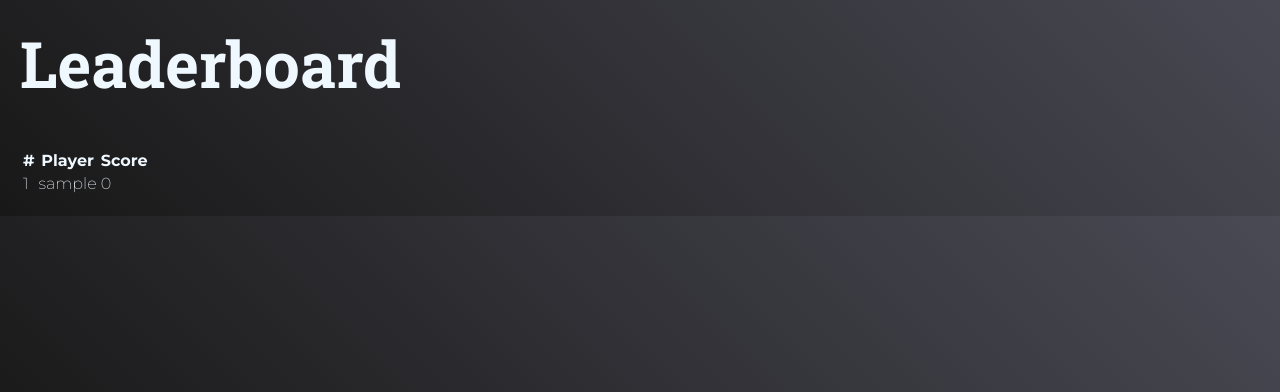
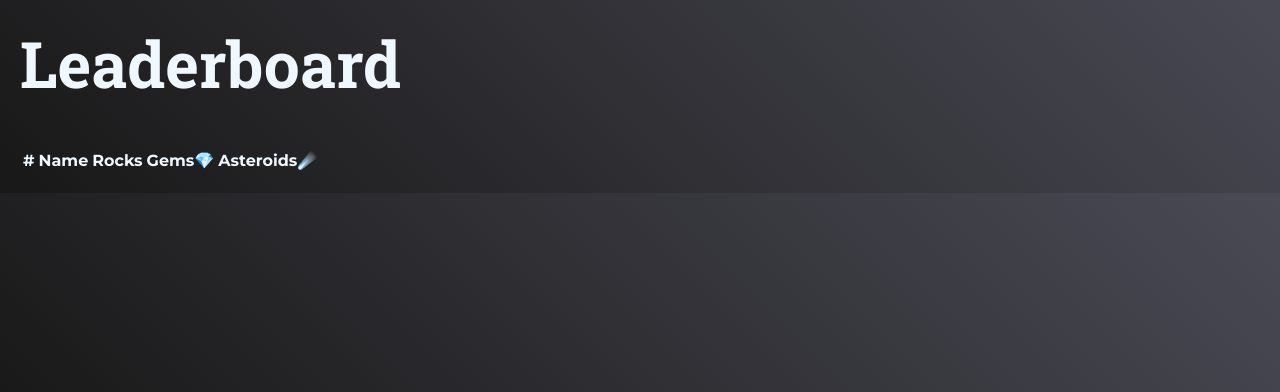
Before and after one commit to SpeedxPlr/clicker-project, a Django app: page /leaderboard/ in a window 1280 px wide. Shown: the part 42-434 px from the top of the page. Run offline with Django 5.2, Linux system fonts and the light colour scheme; the visitor is signed in with stand-in values (Sample User, id 1); data comes from the database, SQL or seed files in the repository; lists and menus that the app fills with data are empty.

Commit message:
Fixes, new leaderboard
new leaderboard, UI and style is next

```diff
--- a/clickergame/clickerapp/static/clickerapp/script.js
+++ b/clickergame/clickerapp/static/clickerapp/script.js
@@ -44,13 +44,13 @@ function refreshUI(data) {
 
     }
 
-    if(data.asteroids !== undefined){
+    if (data.asteroids !== undefined) {
 
     document.getElementById("asteroids")
         .textContent =
         data.asteroids;
 
-    }
+}
 
 
     if (data.ppc !== undefined) {
--- a/clickergame/clickerapp/templates/leaderboard.html
+++ b/clickergame/clickerapp/templates/leaderboard.html
@@ -3,16 +3,26 @@
 
 {% block content %}
 
+
 <h1>Leaderboard</h1>
-
+<p></p>
 <table>
 
 <tr>
-    <th>#</th>
-    <th>Player</th>
-    <th>Score</th>
+
+<th>#</th>
+<th>Name</th>
+
+<th>Rocks</th>
+<th>Gems💎</th>
+<th>Asteroids☄️</th>
+
+
+
+
 
 </tr>
+
 
 {% for player in players %}
 
@@ -23,12 +33,25 @@
 </td>
 
 <td>
-{{ player.user.username }}
+{{ player.profile.user.username }}
 </td>
 
+
 <td>
-{{ player.score }}
+{{ player.profile.score }}
 </td>
+
+
+<td>
+{{ player.profile.crystals }}
+</td>
+
+
+<td>
+{{ player.profile.asteroids }}
+</td>
+
+
 
 </tr>
 
--- a/clickergame/clickerapp/views.py
+++ b/clickergame/clickerapp/views.py
@@ -66,7 +66,8 @@ def home(request):
         "rank": rank,
         'next_crystals':next_crystals,
         "asteroid_upgrades": asteroid,
-        "next_asteroids": calculate_asteroids(profile.score),
+        "ppc": ppc,
+        "next_asteroids": calculate_asteroids(profile),
     })
 
 
@@ -372,18 +373,30 @@ from .models import Profile
 
 
 def leaderboard(request):
-    players = Profile.objects.select_related(
-        'user'
-    ).order_by('-score')[:100]
-    profile = request.user.profile
 
+    profiles = Profile.objects.order_by("-score")
 
-    rank = (Profile.objects.filter(score__gt=profile.score).count()+1)
-    return render(
-        request,
-        'leaderboard.html',
-        {'players': players}
-    )
+    players = []
+
+    for profile in profiles:
+
+        stats = calculate_player_stats(profile)
+
+        players.append({
+
+            "profile": profile,
+
+            "stats": stats,
+
+            "ppc": calculate_ppc(profile)
+
+        })
+
+    return render(request, "leaderboard.html", {
+
+        "players": players
+
+    })
 
 
 def auto_click(request):
@@ -393,7 +406,7 @@ def auto_click(request):
 
     ppc = calculate_ppc(profile)
 
-    gained = (stats["auto_clicks_per_second"]*stats["autoclick_multiplier"])
+    gained = (stats["auto_clicks_per_second"]*ppc*stats["autoclick_multiplier"])
 
     profile.score += int(gained)
     profile.save()
@@ -486,7 +499,7 @@ def asteroid_reset(request):
     stats = calculate_player_stats(profile)
 
     gained = int(
-        calculate_asteroids(profile.score)*stats['asteroid_gain']
+        calculate_asteroids(profile)*stats['asteroid_gain']
     )
 
 
@@ -536,7 +549,7 @@ def asteroid_reset(request):
 
         "next_crystals":calculate_crystals(profile),
 
-        "next_asteroids":calculate_asteroids(profile.score),
+        "next_asteroids":calculate_asteroids(profile),
 
         "upgrades":serialize_upgrades(profile)
 
```
Also changed, not shown: clickergame/clickerapp/services.py (+6 -4 lines).
